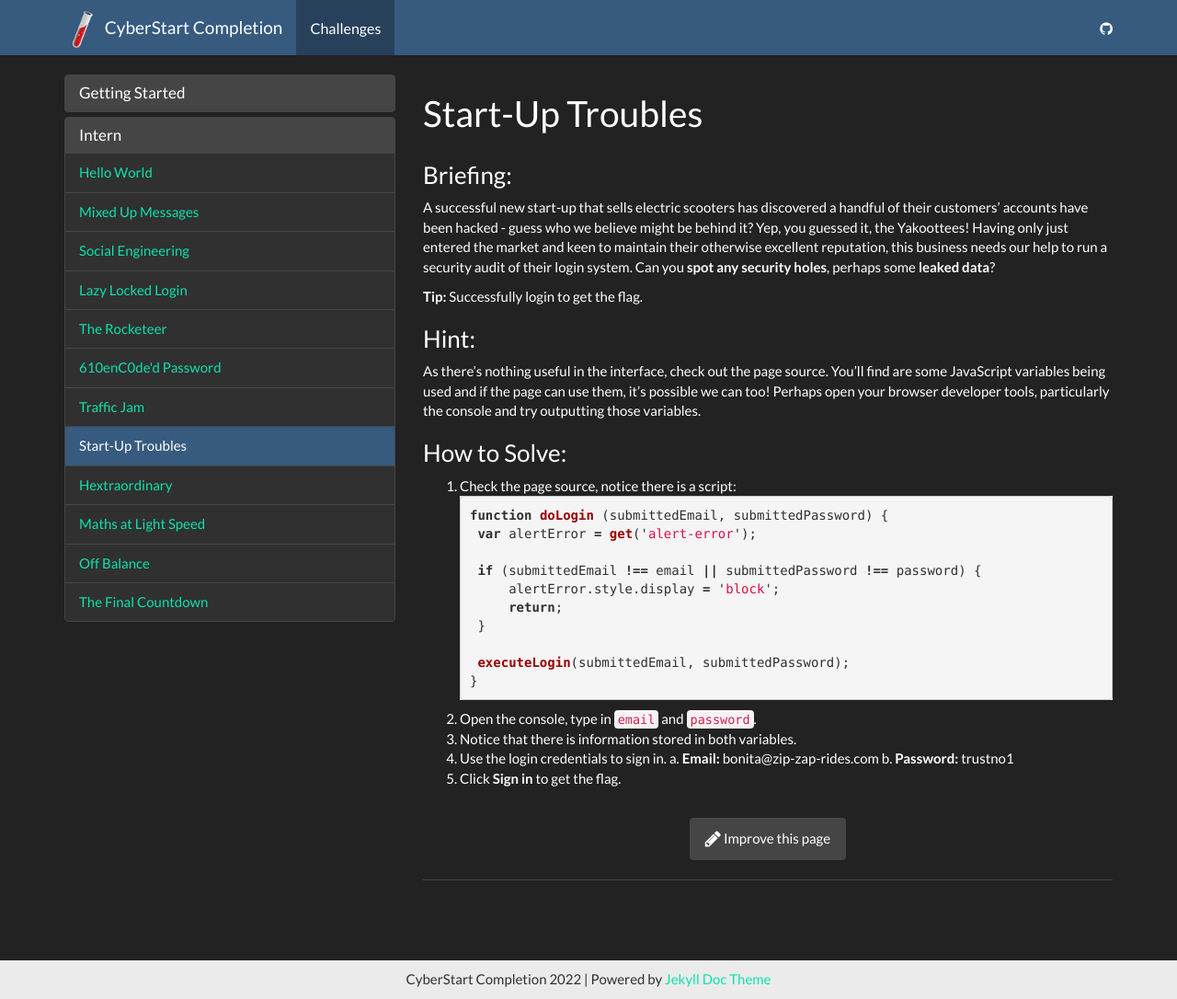
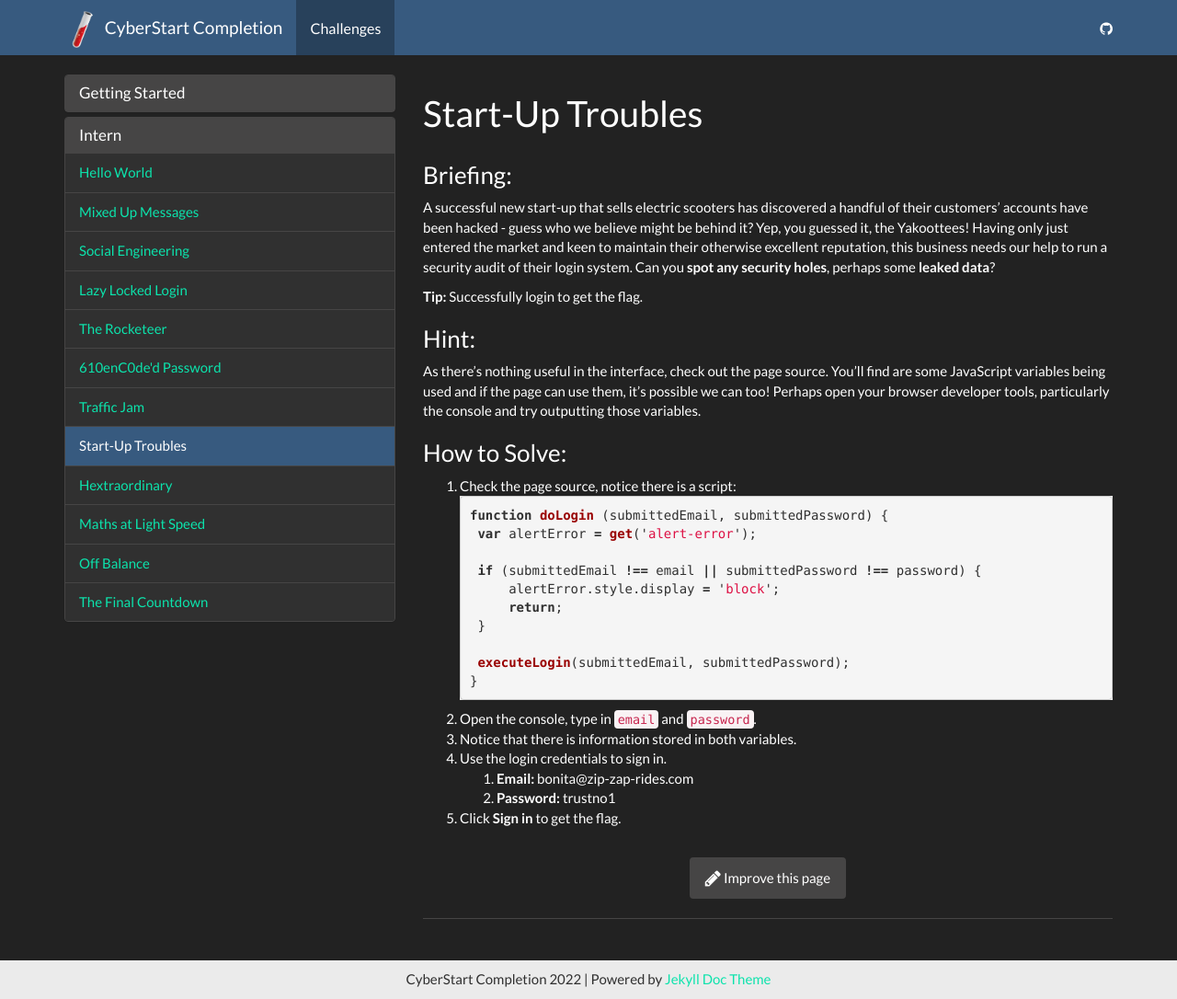
Before and after one commit to PrinceBunBun981/cyberstart.dev, a Jekyll site: the page built from _challenge/intern/W0155.md, in a window 1280 px wide and 1086 px high. Shown: the whole window at 92% size. Built offline with Jekyll 4.4.1, drawn with Linux system fonts in a browser that asks for light colours.

Commit message:
Attempt indentation in ordered markdown lists

```diff
--- a/index.html
+++ b/index.html
@@ -7,7 +7,7 @@ layout: default
         <h1>Jekyll Template for Project Websites</h1>
         <p>Simple and modern design for publishing blog posts, documentation and many more things about your project.
           You can now clone and start to create a website for your project like this one.</p>
-        <p><a class="btn btn-primary btn-lg" href="{{ "/docs/home/" | relative_url }}" role="button">Learn more</a></p>
+        <p><a class="btn btn-primary btn-lg" href="{{ "/challenges/home/" | relative_url }}" role="button">Learn more</a></p>
     </div>
 </div>
 
```
Also changed, not shown: _challenge/intern/W0151.md (+2 -2 lines), _challenge/intern/W0155.md (+2 -2 lines), _challenge/intern/W0199.md (+1 -1 lines).
